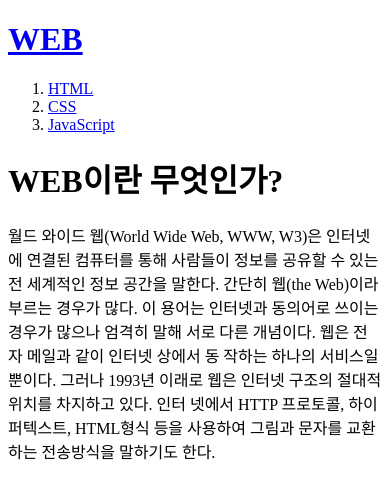
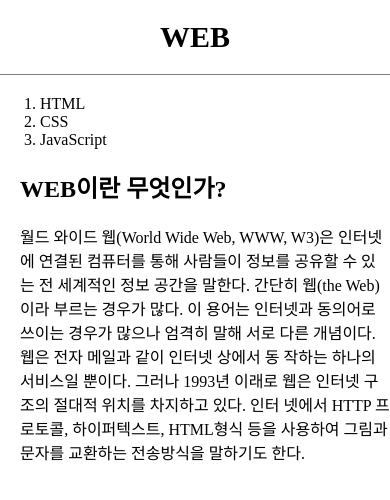
Before and after one commit to leehd660/web_practice, a plain HTML site: page index.html in a window 390 px wide. Drawn offline with Linux system fonts and the light colour scheme.

Commit message:
220206 CSS 마무리.

```diff
--- a/index.html
+++ b/index.html
@@ -3,22 +3,29 @@
   <head>
     <title>WEB1 - Welcome</title>
     <meta charset="utf-8">
+    <link rel="stylesheet" href="style.css">
   </head>
 
   <body>
     <h1><a href="index.html">WEB</a></h1>
+    <div id="grid">
+      <div id="col1">
         <ol>
           <li><a href="1.html">HTML</a></li>
           <li><a href="2.html">CSS</a></li>
           <li><a href="3.html">JavaScript</a></li>
         </ol>
+      </div>
 
-    <h1>WEB이란 무엇인가?</h1>
+      <div id="article">
+        <h2>WEB이란 무엇인가?</h2>
 
         <p>월드 와이드 웹(World Wide Web, WWW, W3)은 인터넷에 연결된 컴퓨터를 통해 사람들이 정보를 공유할
           수 있는 전 세계적인 정보 공간을 말한다. 간단히 웹(the Web)이라 부르는 경우가 많다. 이 용어는 인터넷과
            동의어로 쓰이는 경우가 많으나 엄격히 말해 서로 다른 개념이다. 웹은 전자 메일과 같이 인터넷 상에서 동
            작하는 하나의 서비스일 뿐이다. 그러나 1993년 이래로 웹은 인터넷 구조의 절대적 위치를 차지하고 있다. 인터
            넷에서 HTTP 프로토콜, 하이퍼텍스트, HTML형식 등을 사용하여 그림과 문자를 교환하는 전송방식을 말하기도 한다.</p>
+     </div>
+   </div>
   </body>
 </html>
--- /dev/null
+++ b/style.css
@@ -0,0 +1,44 @@
+body {
+  margin:0;
+}
+a {
+  color: black;
+  text-decoration: none;
+}
+h1 {
+  font-size: 30px;
+  text-align: center;
+  border-bottom: 1px solid gray;
+  margin:0;
+  padding:20px;
+}
+#grid ol {
+  width:100px;
+  margin:0;
+  padding-left: 40px;
+  padding-top: 20px;
+}
+#active {
+  color: red;
+}
+.saw {
+  color: gray;
+}
+#grid {
+  display: grid;
+  grid-template-columns: 150px 1fr;
+}
+#article {
+  padding-left: 20px;
+}
+#col1 {
+  border-right: 1px solid gray;
+}
+@media (max-width: 800px) {
+  #grid {
+    display: block;
+  }
+  #col1 {
+    border: 0px;
+  }
+}
```
Also changed, not shown: 1.html (+8 -2 lines), 2.html (+42 -8 lines), 3.html (+8 -1 lines), grid.html (added, +35 -0 lines), mediaquery.html (added, +34 -0 lines). Lines whose indentation alone changed are shown as unchanged.
